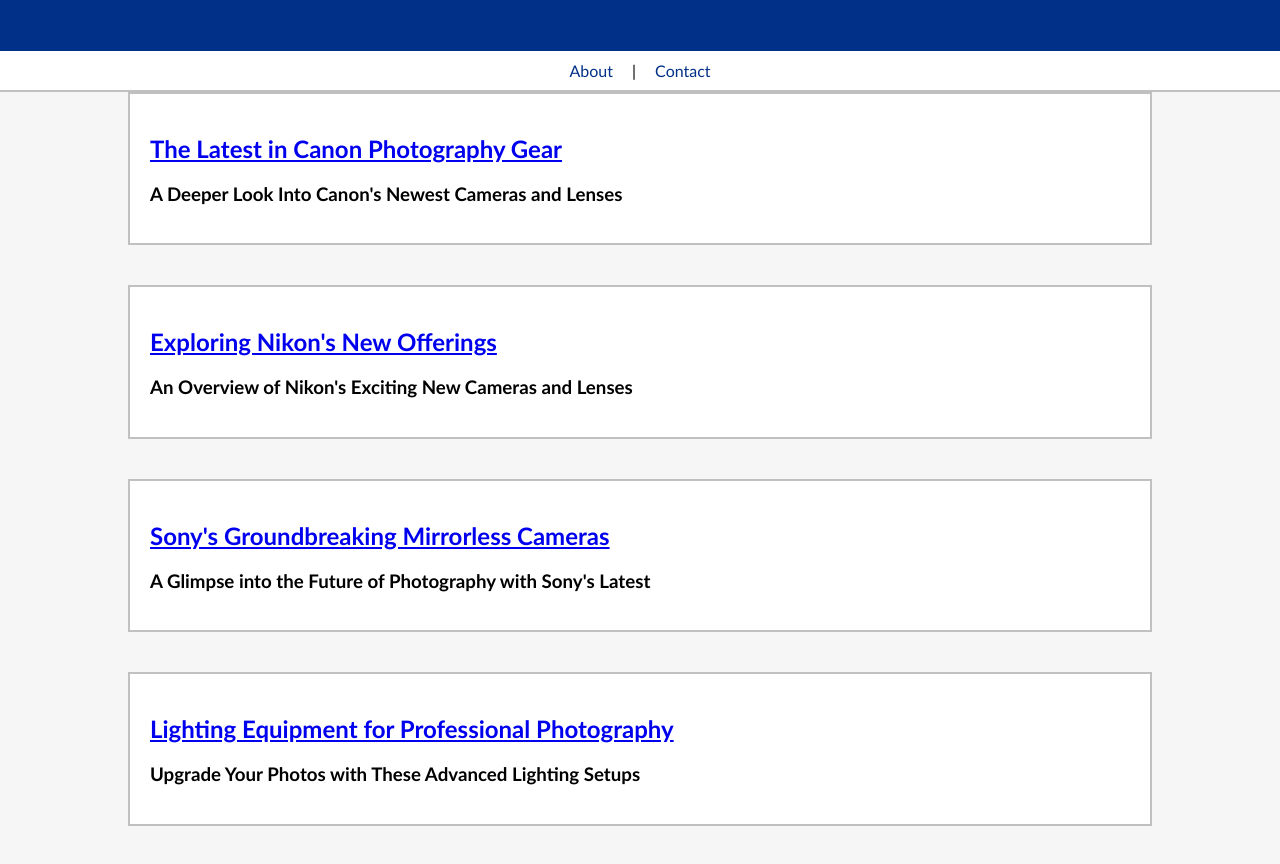
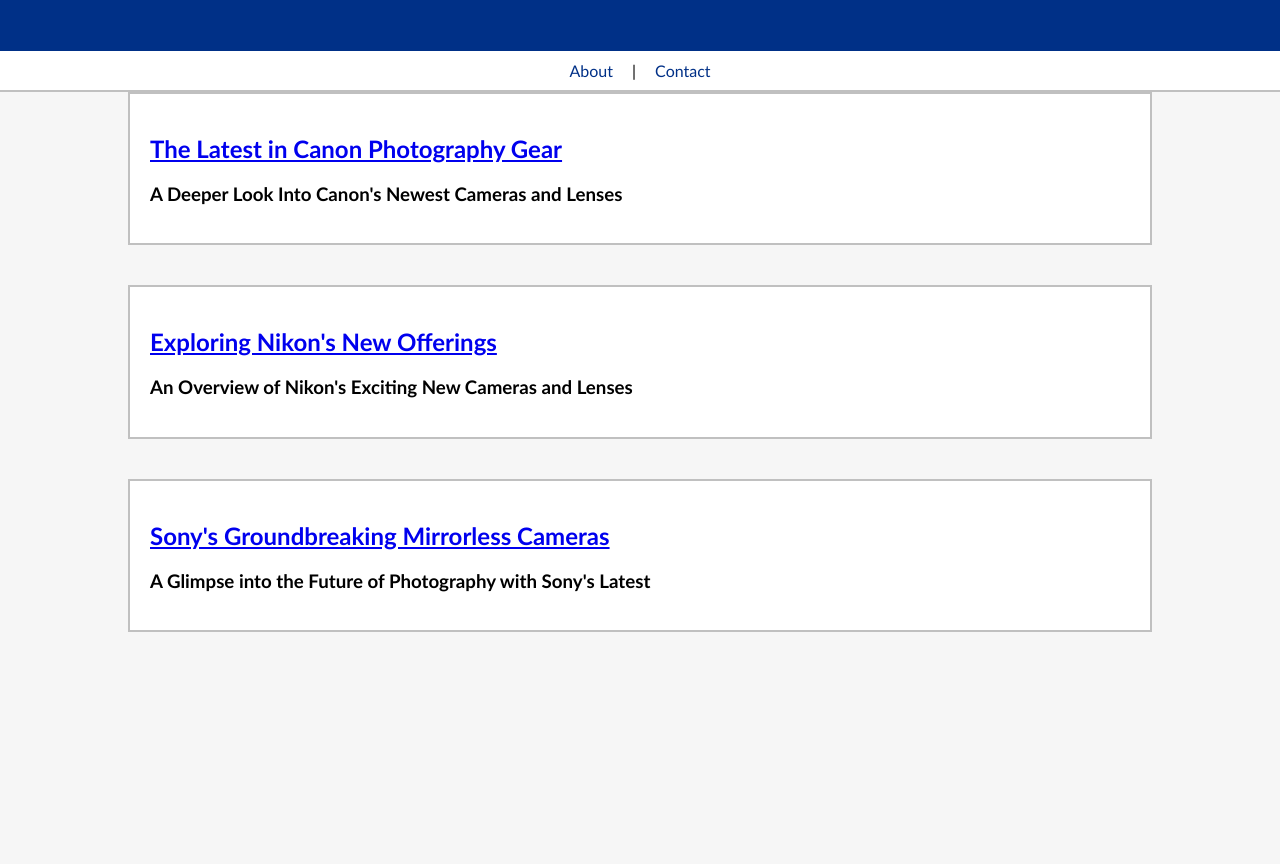
Before and after one commit to BWILL313/mi349_blog, a plain HTML site: page index.html in a window 1280 px wide. Shown: the part 172-1036 px from the top of the page. After the commit the page ends 844 px from the top, so only its background shows below. Drawn offline with Linux system fonts and the light colour scheme.

Commit message:
commit# Please enter the commit message for your changes. Lines starting

```diff
--- a/index.html
+++ b/index.html
@@ -33,13 +33,6 @@
             <h3>A Glimpse into the Future of Photography with Sony's Latest</h3>
         </div>
         <article>
-            <!-- Content for third blog post -->
-        </article>
-        <div class="article-title">
-            <h2><a href="lighting-equipment.html">Lighting Equipment for Professional Photography</a></h2>
-            <h3>Upgrade Your Photos with These Advanced Lighting Setups</h3>
-        </div>
-        <article>
             <!-- Content for fourth blog post -->
         </article>
     </main>
```
